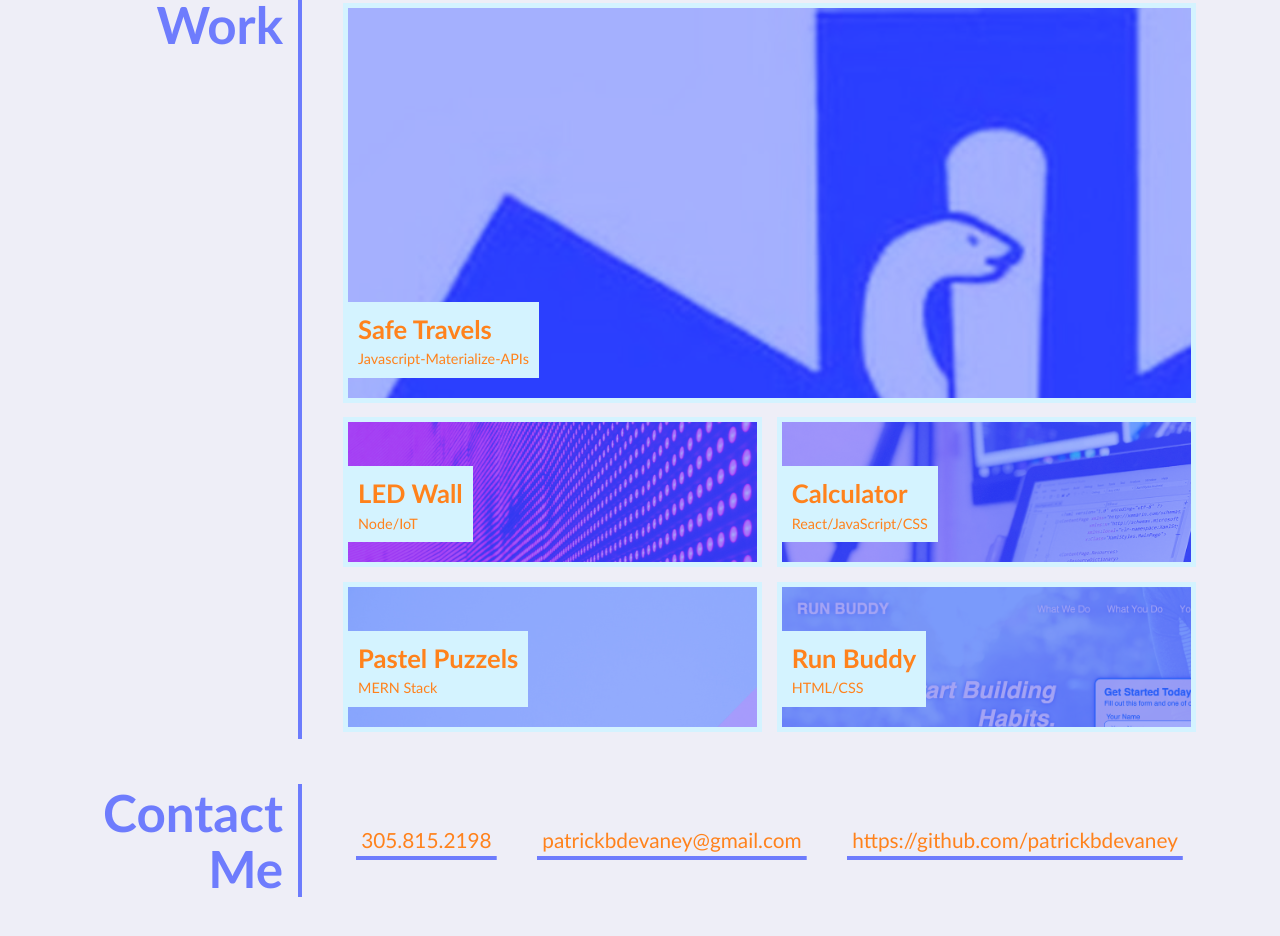
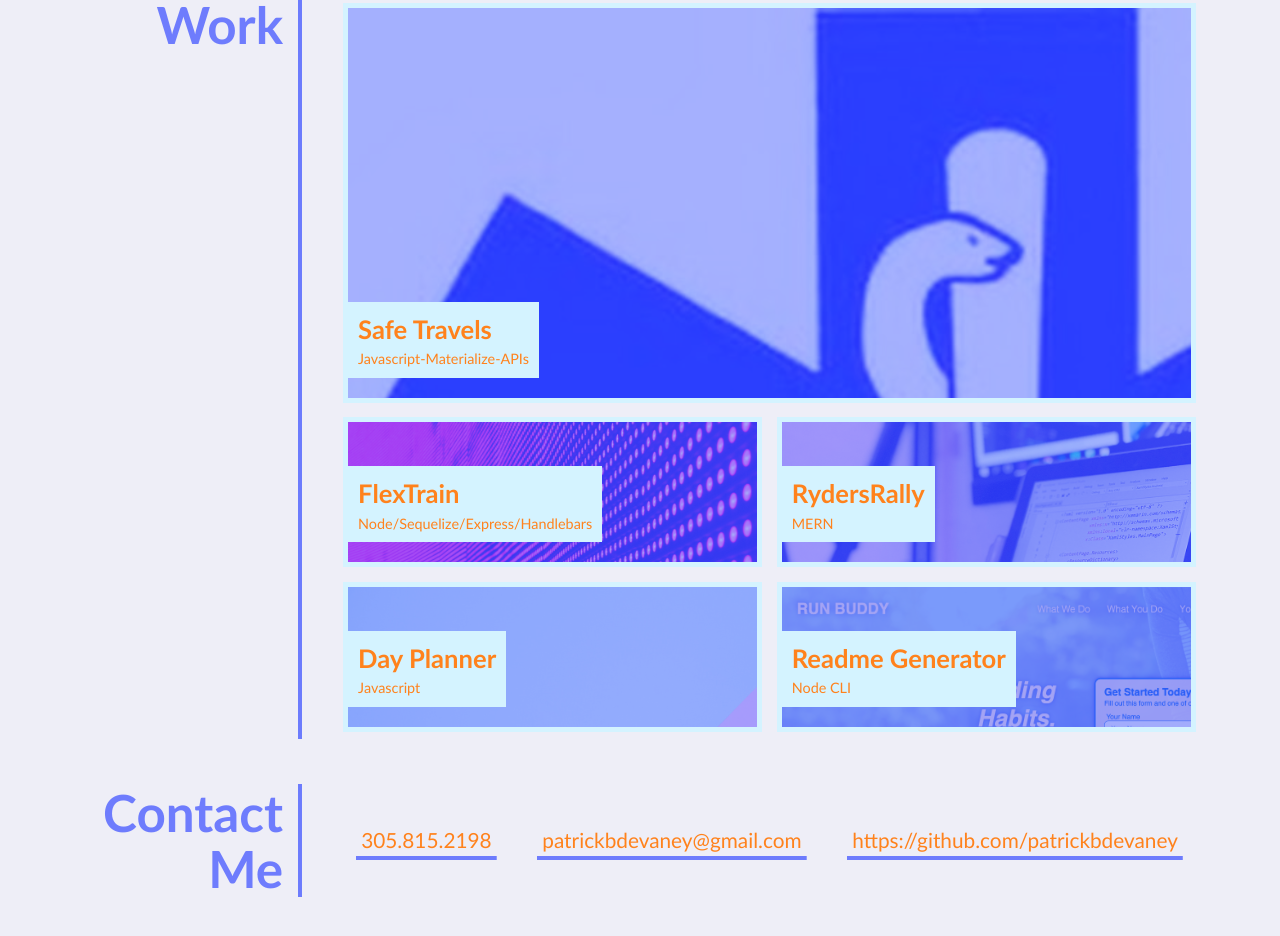
Before and after one commit to patrickbdevaney/Portfolio-Page, a plain HTML site: page docs/index.html in a window 1280 px wide. Shown: the part 1008-1944 px from the top of the page. Drawn offline with Linux system fonts and the light colour scheme.

Commit message:
Intermediate Update

```diff
--- a/docs/index.html
+++ b/docs/index.html
@@ -53,31 +53,31 @@
           </div>
         </a>
 
-        <a href="#" class="flex-item led-wall">
+        <a href="https://demo-fitness.herokuapp.com/" class="flex-item led-wall">
           <div>
-            <h3>LED Wall</h3>
-            <span>Node/IoT</span>
+            <h3>FlexTrain</h3>
+            <span>Node/Sequelize/Express/Handlebars</span>
           </div>
         </a>
-        <a href="#" class="flex-item react-calc">
+        <a href="https://github.com/lpnrhowell/RydersRally/" class="flex-item react-calc">
           <div>
-            <h3>Calculator</h3>
-            <span>React/JavaScript/CSS</span>
+            <h3>RydersRally</h3>
+            <span>MERN</span>
           </div>
         </a>
 
-        <a href="#" class="flex-item pastel-puzzles">
+        <a href="https://patrickbdevaney.github.io/Day-Planner/" class="flex-item pastel-puzzles">
           <div>
-            <h3>Pastel Puzzels</h3>
-            <span>MERN Stack</span>
+            <h3>Day Planner</h3>
+            <span>Javascript</span>
           </div>
         </a>
 
 
-        <a href="#" class="flex-item run-buddy">
+        <a href="https://github.com/patrickbdevaney/readmegenerator" class="flex-item run-buddy">
           <div>
-            <h3>Run Buddy</h3>
-            <span>HTML/CSS</span>
+            <h3>Readme Generator</h3>
+            <span>Node CLI</span>
           </div>
         </a>
 
```
